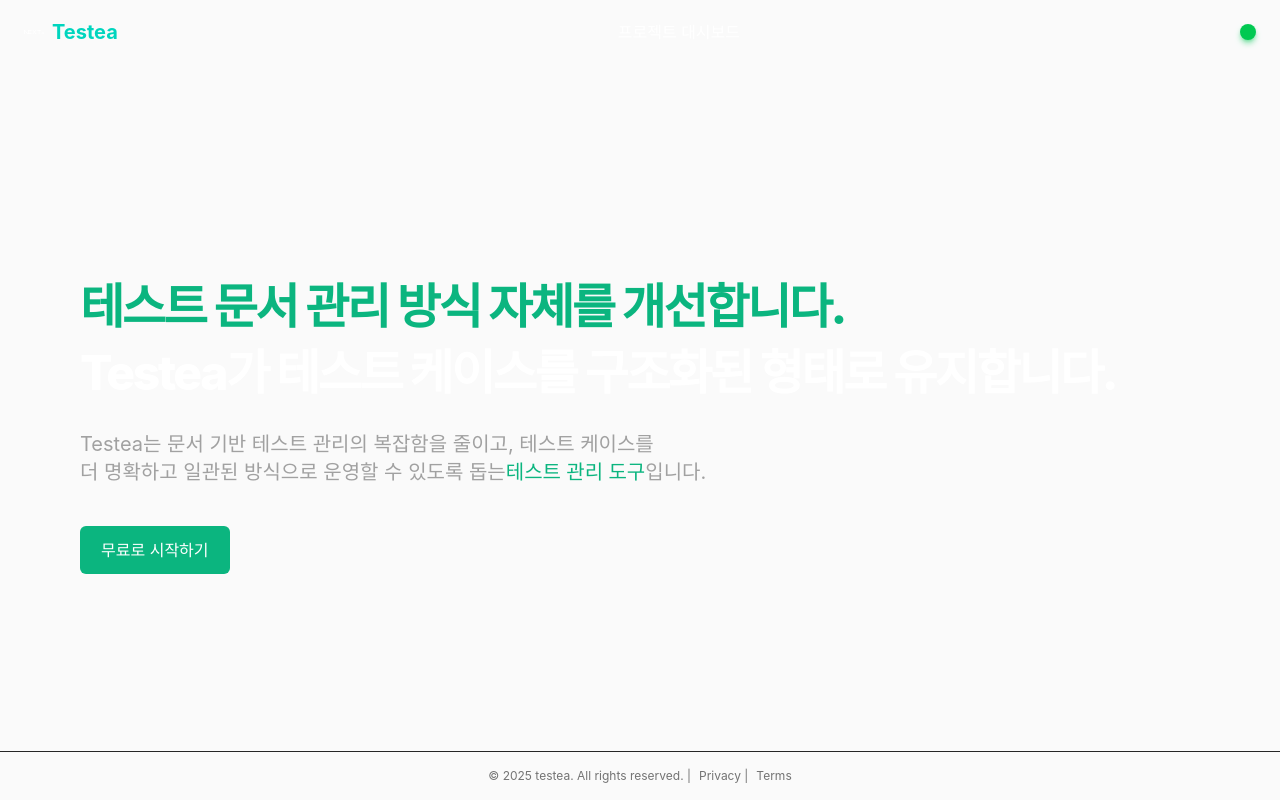
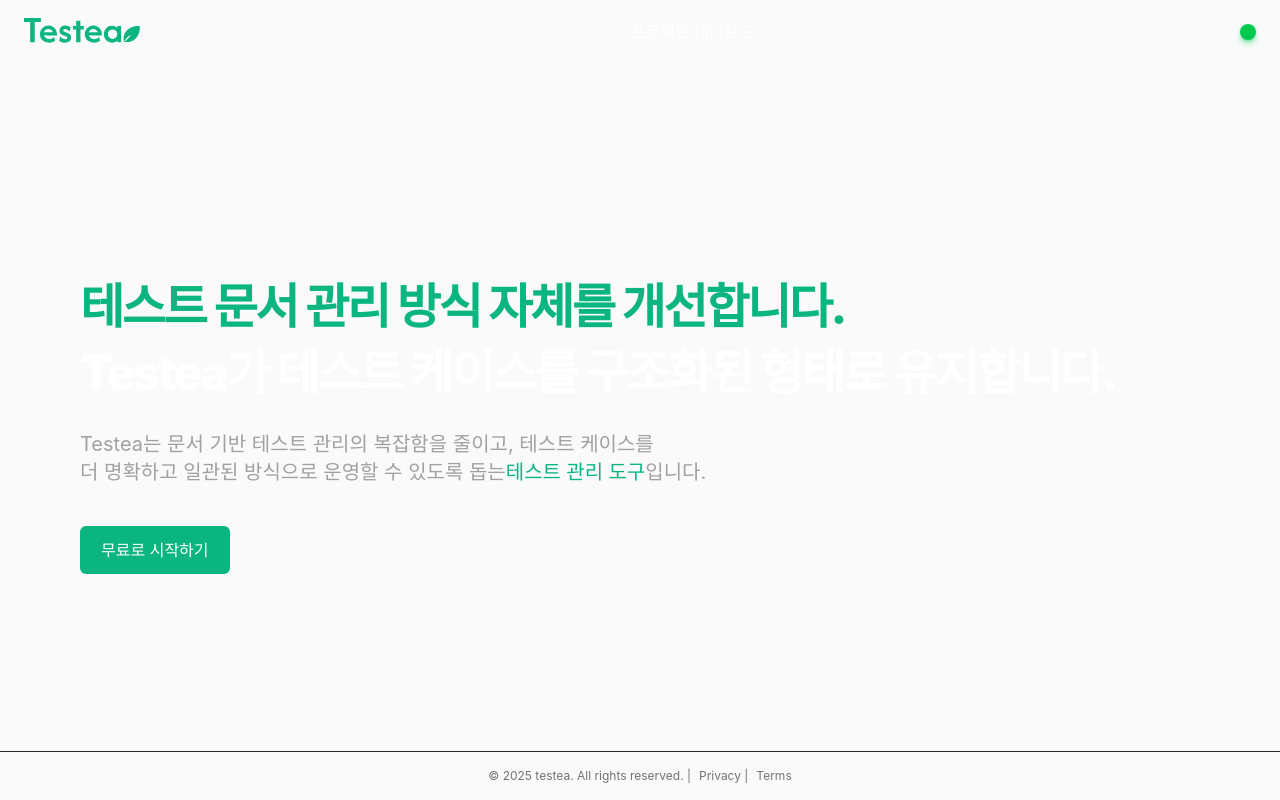
Before and after one commit to DataArts-Studio/web-mvp-front, a Next.js app: page / in a window 1280 px wide. Built offline with nearby package versions, Linux system fonts and the light colour scheme; no server answers; a web font is replaced by a local one.

Commit message:
chore(global-header): testea 로고 적용

```diff
--- a/src/widgets/global-header/global-header.tsx
+++ b/src/widgets/global-header/global-header.tsx
@@ -7,8 +7,7 @@
   return (
     <header className="fixed top-0 right-0 left-0 z-10 flex h-16 items-center justify-between px-6">
       <div className="flex items-center space-x-2 text-xl font-bold text-teal-400">
-        <Image src="/next.svg" alt="Testeo Logo" width={20} height={20} className="invert" />
-        <span>Testea</span>
+        <Image src="/logo.svg" alt="Testea Logo" width={120} height={120}/>
       </div>
       {/* 테스트용 임시 메뉴 */}
       <div>
```
Also changed, not shown: public/logo.svg (renamed from public/Logo.svg).
